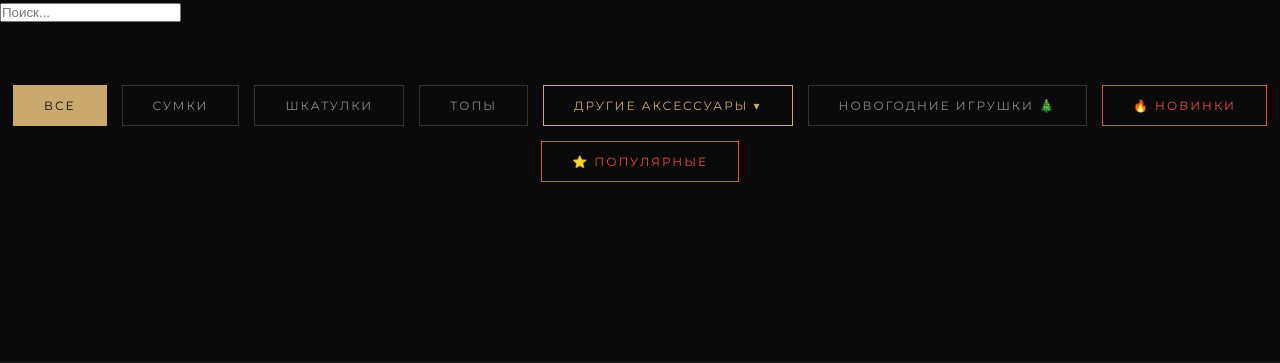
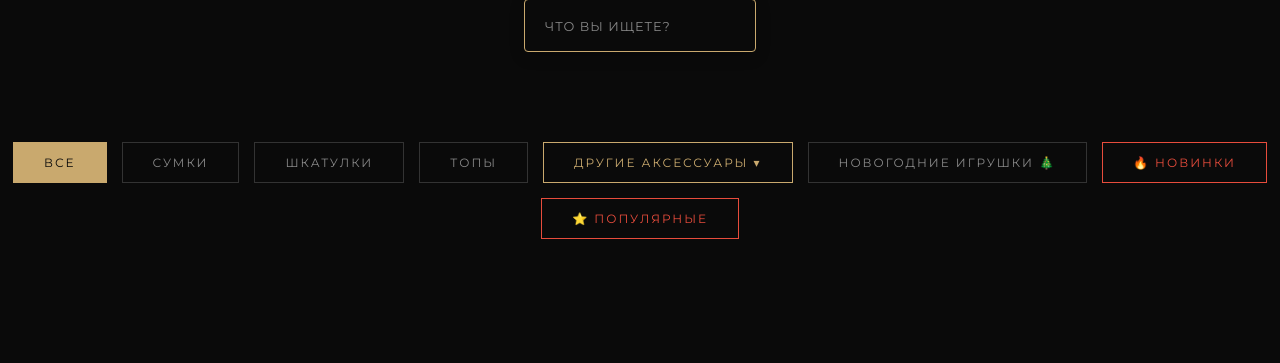
Before and after one commit to euphoric157/euphoric, a Flask app: page / in a window 1280 px wide. Shown: the part 469-832 px from the top of the page. Run offline with Flask 3, Linux system fonts and the light colour scheme; data comes from the database, SQL or seed files in the repository; data that the repository does not hold is empty.

Commit message:
Update index.html

```diff
--- a/templates/index.html
+++ b/templates/index.html
@@ -10,16 +10,32 @@
 <style>
     :root { --bg: {{ site_settings.bg_color }}; --accent: {{ site_settings.accent_color }}; }
     body { background-color: var(--bg) !important; display: flex; flex-direction: column; min-height: 100vh; }
+
     .hero { background-image: url('/static/uploads/{{ site_settings.banner_image }}'); background-size: cover; background-position: center; padding: 120px 20px; position: relative; }
     .hero::before { content: ''; position: absolute; top:0; left:0; width:100%; height:100%; background: rgba(10,10,10,0.6); }
     .hero h2, .hero p { position: relative; z-index: 2; }
+
     .acc-menu { display: none; background: #111; padding: 20px; border: 1px solid #333; margin-bottom: 30px; text-align: center; }
     .acc-menu a { color: #ccc; text-decoration: none; margin: 0 15px; font-size: 0.9rem; display: inline-block; margin-bottom: 10px; }
     .acc-menu a:hover { color: var(--accent); }
 
-    /* Красный цвет для Новинок и Популярных */
     .btn-red { color: #e74c3c !important; border-color: #e74c3c !important; }
     .btn-red:hover { background: #e74c3c !important; color: #fff !important; }
+
+    /* Новый красивый поиск */
+    .search-bar { max-width: 600px; margin: 0 auto 30px; padding: 0 20px; }
+    .search-bar input {
+        width: 100%; padding: 16px 20px; background: transparent;
+        border: 1px solid var(--accent); border-radius: 4px; color: #fff;
+        font-family: 'Montserrat', sans-serif; font-size: 0.95rem; outline: none;
+        transition: all 0.3s ease; box-shadow: 0 4px 15px rgba(0,0,0,0.2);
+    }
+    .search-bar input::placeholder {
+        color: #888; text-transform: uppercase; letter-spacing: 1px; font-size: 0.8rem;
+    }
+    .search-bar input:focus {
+        background: rgba(201, 169, 110, 0.05); box-shadow: 0 0 15px rgba(201, 169, 110, 0.3);
+    }
 
     /* Подвал (Футер) */
     footer { margin-top: auto; background: #050505; border-top: 1px solid #222; padding: 50px 20px 30px; text-align: center; }
@@ -63,7 +79,9 @@
     <p>Сумки · Шкатулки · Топы · Игрушки 🎄</p>
 </section>
 
-<div class="search-bar"><input type="text" id="search-input" placeholder="Поиск..." onkeyup="searchProducts()"></div>
+<div class="search-bar">
+    <input type="text" id="search-input" placeholder="Что вы ищете?" onkeyup="searchProducts()">
+</div>
 
 <section class="filters">
   <button onclick="filter('all', event)" class="active">Все</button>
@@ -116,10 +134,11 @@
     <p>© 2025 EUPHORIC. Все права защищены.</p>
 </footer>
 
+<!-- Модалка корзины -->
 <div id="cart-modal" style="display:none; position:fixed; top:0; left:0; width:100%; height:100%; background:rgba(0,0,0,0.85); z-index:1000; justify-content:center; align-items:center;">
     <div style="background:#111; border: 1px solid var(--accent); padding: 30px; max-width: 500px; width: 90%; position: relative;">
         <span onclick="closeCart()" style="position:absolute; top:15px; right:20px; color:var(--accent); font-size:24px; cursor:pointer;">×</span>
-        <h2 style="color:#e8dcc8; margin-bottom:20px;">Ваша корзина</h2>
+        <h2 style="color:#e8dcc8; margin-bottom:20px; font-family:'Cormorant Garamond', serif;">Ваша корзина</h2>
         <div id="cart-items" style="margin-bottom: 30px; color: #ccc; max-height: 300px; overflow-y: auto;"></div>
         <button class="buy" style="width:100%;" onclick="checkout()">Оформить заказ</button>
     </div>
@@ -127,7 +146,6 @@
 
 <script>
 function makeCustomOrder() {
-    // Открывает бота со специальным параметром custom_order
     window.open('https://t.me/{{ bot }}?start=custom_order', '_blank');
 }
 
@@ -228,10 +246,7 @@ function closeCart() { document.getElementById('cart-modal').style.display = 'no
 function checkout() {
     let cart = JSON.parse(localStorage.getItem('euphoric_cart')) || [];
     if (cart.length === 0) { alert('Корзина пуста!'); return; }
-
-    // Передаем только ID товаров через запятую (например: 1,2,3)
     let ids = cart.map(item => item.id).join(',');
-
     localStorage.removeItem('euphoric_cart');
     window.open('https://t.me/{{ bot }}?start=buy_cart_' + ids, '_blank');
     closeCart();
```
